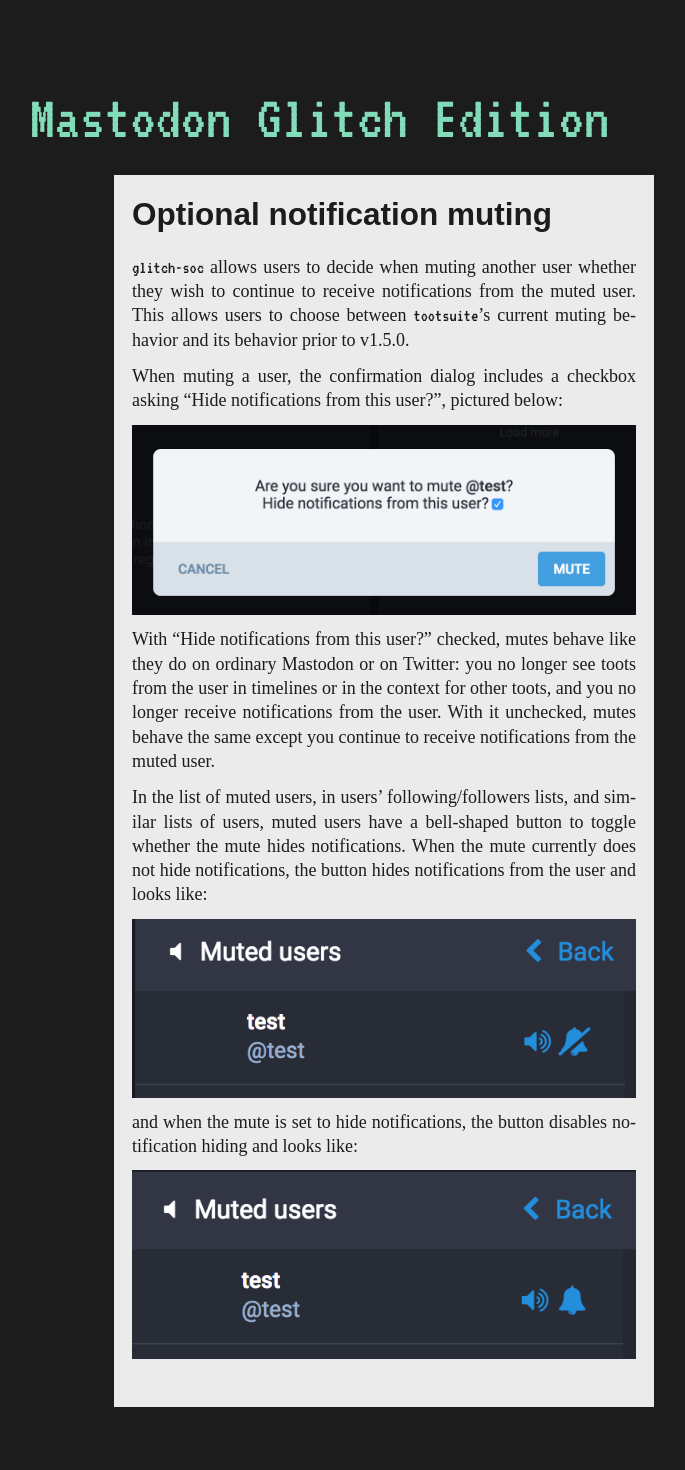
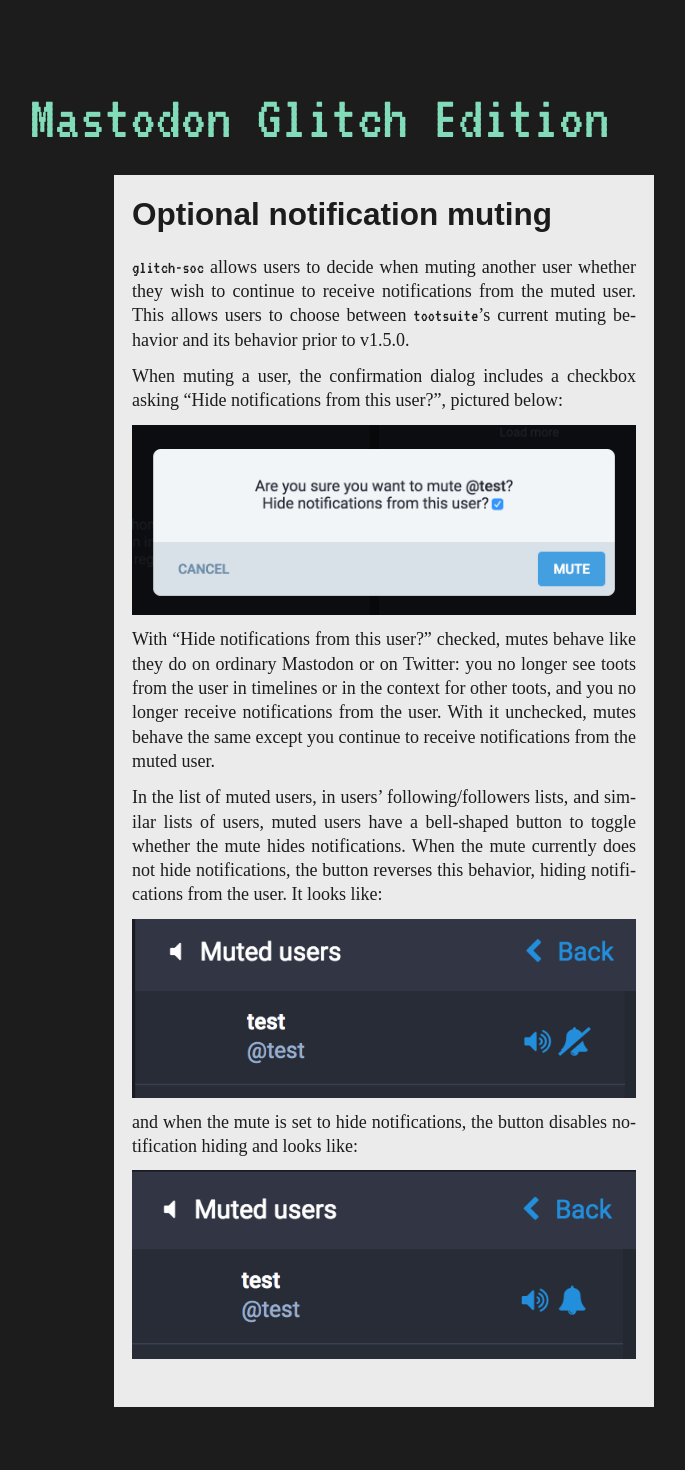
Before and after one commit to glitch-soc/docs, a Jekyll site: the page built from features/optional-notification-muting/index.md, in a window 1280 px wide. Shown: the whole page, without its empty margins (256-941 px from the left). Built offline with Jekyll 4.4.1, drawn with Linux system fonts in a browser that asks for light colours; some web fonts are replaced; our own code applies the rules of GitHub Pages for plain Markdown files.

Commit message:
Tweak wording

```diff
--- a/features/optional-notification-muting/index.md
+++ b/features/optional-notification-muting/index.md
@@ -10,7 +10,7 @@ When muting a user, the confirmation dialog includes a checkbox asking "Hide not
 
 With "Hide notifications from this user?" checked, mutes behave like they do on ordinary Mastodon or on Twitter: you no longer see toots from the user in timelines or in the context for other toots, and you no longer receive notifications from the user. With it unchecked, mutes behave the same except you continue to receive notifications from the muted user.
 
-In the list of muted users, in users' following/followers lists, and similar lists of users, muted users have a bell-shaped button to toggle whether the mute hides notifications. When the mute currently does not hide notifications, the button hides notifications from the user and looks like:
+In the list of muted users, in users' following/followers lists, and similar lists of users, muted users have a bell-shaped button to toggle whether the mute hides notifications. When the mute currently does not hide notifications, the button reverses this behavior, hiding notifications from the user. It looks like:
 
 ![Mute list display of mutes which allow notifications](mute-list-soft-mute.png)
 
```
